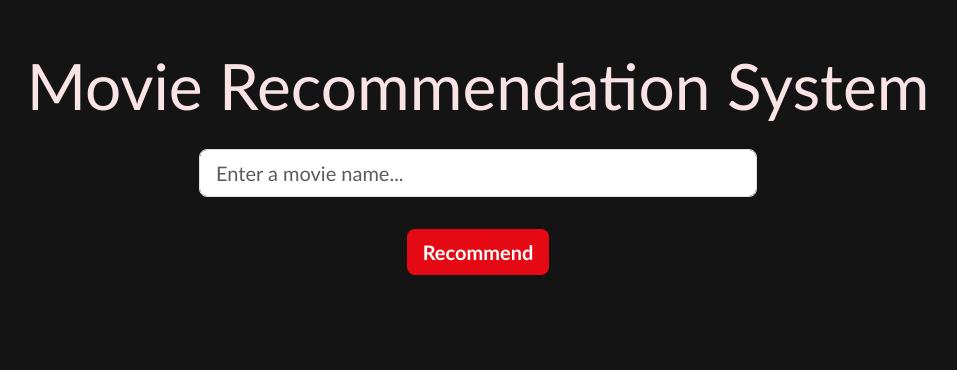
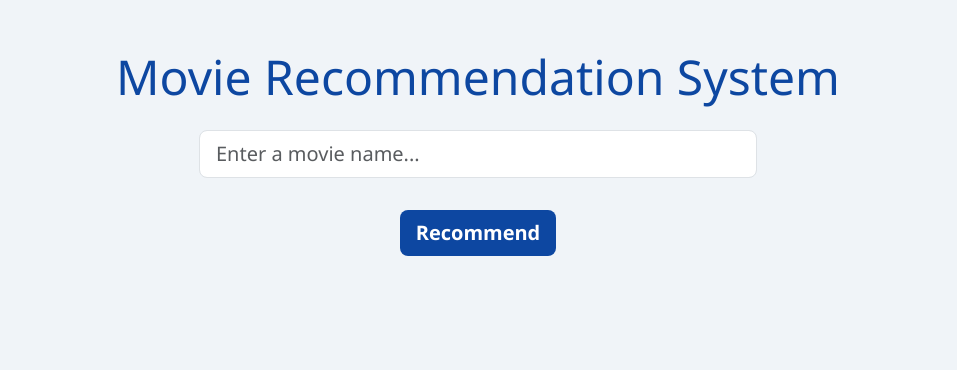
Before and after one commit to satyamk795/movie-recommendation, a Flask app: page / in a window 1280 px wide. Shown: the top 370 px of the page, without its empty margins (162-1119 px from the left). Run offline with Flask 3, Linux system fonts and the light colour scheme; parts of the project's set-up code (start-up, migrations or seed data) failed here and were passed over.

Commit message:
Update style.css

```diff
--- a/app/static/style.css
+++ b/app/static/style.css
@@ -1,39 +1,38 @@
 body {
-    background-color: #141414;
-    color: #ffffff;
-    font-family: 'Trebuchet MS', 'Lucida Sans Unicode', 'Lucida Grande', 'Lucida Sans', Arial, sans-serif;
+    background-color: #f0f4f8;
+    color: #dcc1c1;
+    font-family: 'Segoe UI', Tahoma, Geneva, Verdana, sans-serif;
 }
 
 .neon-title {
-    font-size: 4rem;
-    color: #f9e3e4;
-    /* text-shadow:
-        0 0 5px #E50914,
-        0 0 10px #E50914,
-        0 0 20px #E50914,
-        0 0 40px #E50914; */
+    font-size: 3rem;
+    color: #0d47a1;
 }
 
 .glowing-btn {
-    background-color: #E50914;
+    background-color: #0d47a1;
     border: none;
     font-weight: bold;
     transition: all 0.3s ease;
 }
 
 .glowing-btn:hover {
-    background-color: #B00610;
-    /* box-shadow: 0 0 20px #E50914; */
+    background-color: #0a3b85;
     transform: scale(1.1);
 }
 
+h3{
+    color: #0d47a1;
+}
+
 .movie-item {
-    border-bottom: 1px solid #444;
+    background-color: #f0f4f8;
+    border-bottom: 1px solid #0d47a1;
     padding: 10px;
     font-size: 1.2rem;
 }
 
 #suggestions a:hover {
-    background-color: #B00610 !important;
+    background-color: #0d47a1 !important;
     color: #fff !important;
 }
```
